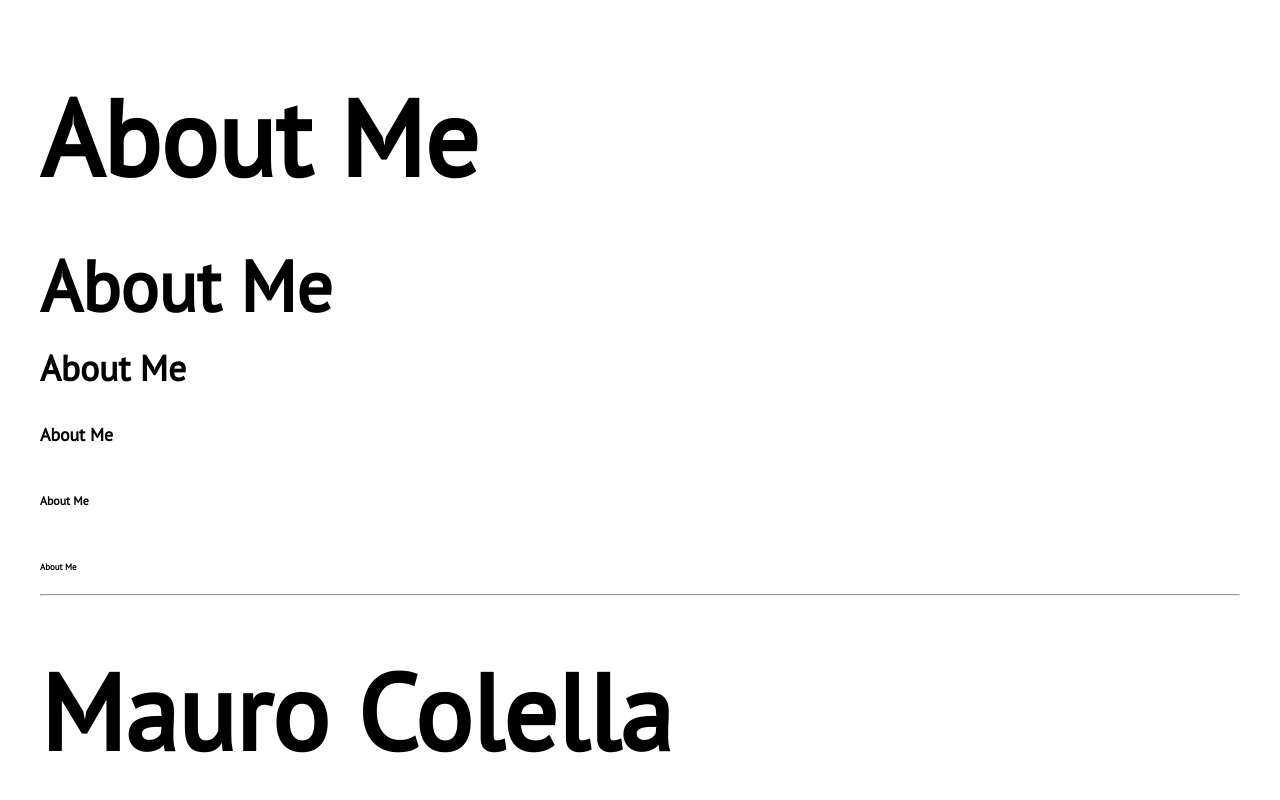
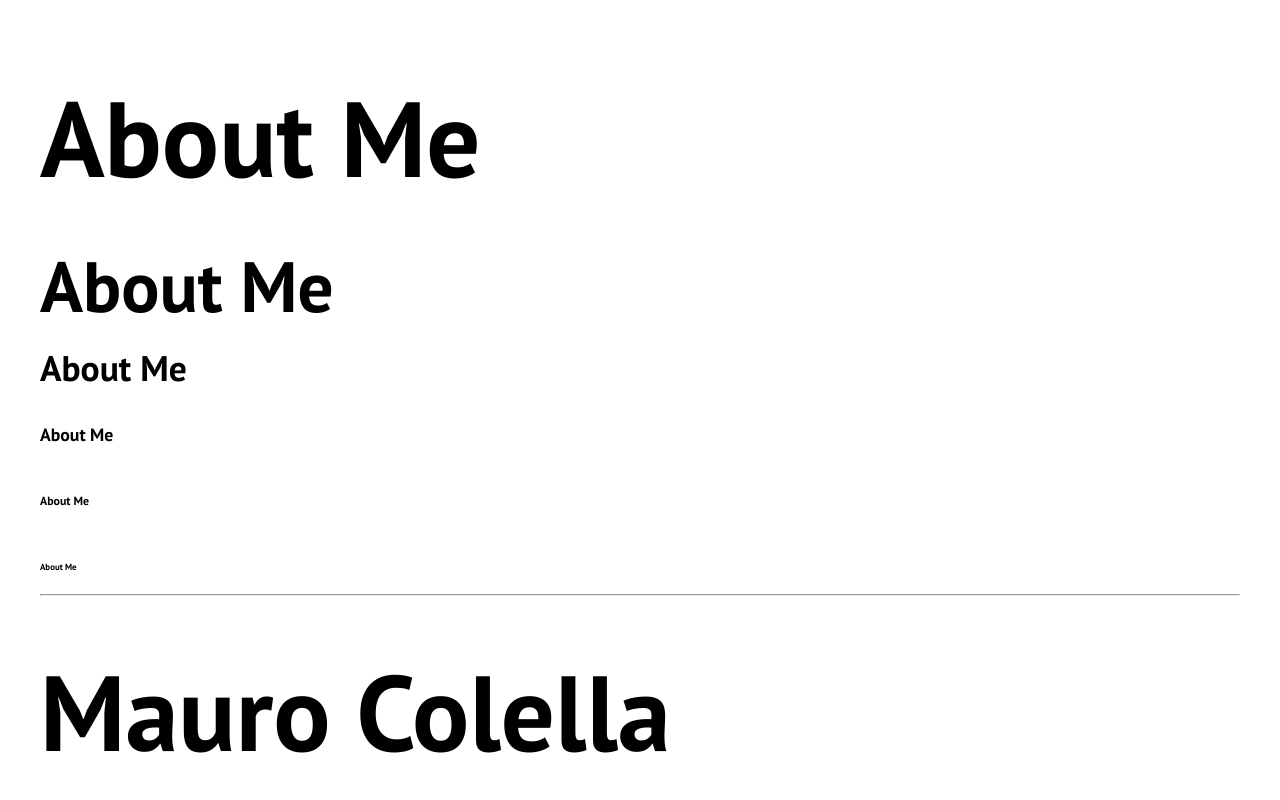
Before and after one commit to maurocolella/portfolio_2023, a Next.js app: page / in a window 1280 px wide. Shown: the top 800 px of the page. Built offline with nearby package versions, Linux system fonts and the light colour scheme.

Commit message:
Ensure custom fonts are injected successfully

```diff
--- a/pages/_app.tsx
+++ b/pages/_app.tsx
@@ -2,8 +2,15 @@ import 'node_modules/normalize.css/normalize.css'
 import '../styles/globals.scss'
 import type { AppProps } from 'next/app'
 import { PT_Sans } from '@next/font/google'
-const ptSans = PT_Sans({ subsets: ['latin'], weight: '400' })
+const ptSans = PT_Sans({ subsets: ['latin'], weight: ['400', '700'] })
 
 export default function App({ Component, pageProps }: AppProps) {
-  return <Component {...pageProps} />
+  return <>
+    <style jsx global>{`
+        html {
+          font-family: ${ptSans.style.fontFamily}, sans-serif;
+        }
+      `}</style>
+    <Component {...pageProps} />
+  </>
 }
--- a/styles/globals.scss
+++ b/styles/globals.scss
@@ -3,7 +3,6 @@ $baseFontSize: 16;
 @import 'typebase';
 
 html {
-  font-family: 'PT Sans', sans-serif;
   @include fluid-type(font-size, 800px, 1200px, 16px, 22px);
 }
 
```
